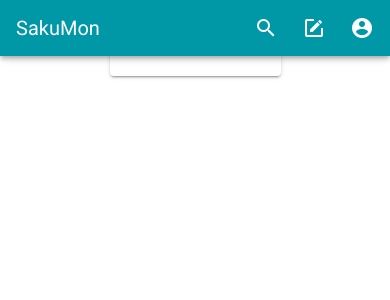
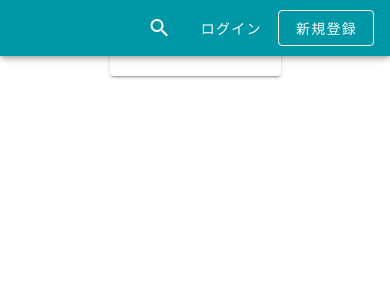
Before and after one commit to suzukey/portfolio-sakumon, a Nuxt app in the folder frontend/app/: page / in a window 390 px wide. Shown: the top 300 px of the page. Built offline with nearby package versions, Linux system fonts and the light colour scheme.

Commit message:
[change] レスポンシブヘッダー

```diff
--- a/frontend/app/components/Header.vue
+++ b/frontend/app/components/Header.vue
@@ -1,9 +1,12 @@
 <template>
   <v-app-bar app color="cyan darken-2" dark>
-    <v-toolbar-title>SakuMon</v-toolbar-title>
+    <v-toolbar-title class="d-none d-sm-flex">
+      SakuMon
+    </v-toolbar-title>
 
     <v-spacer />
 
+    <div v-if="isAuthenticated">
       <v-btn icon>
         <v-icon>mdi-magnify</v-icon>
       </v-btn>
@@ -17,5 +20,26 @@
           <v-icon dark>mdi-account-circle</v-icon>
         </v-avatar>
       </v-btn>
+    </div>
+    <div v-else>
+      <v-btn icon>
+        <v-icon>mdi-magnify</v-icon>
+      </v-btn>
+
+      <v-btn text>ログイン</v-btn>
+
+      <v-btn outlined>新規登録</v-btn>
+    </div>
   </v-app-bar>
 </template>
+
+<script lang="ts">
+import Vue from 'vue'
+export default Vue.extend({
+  computed: {
+    isAuthenticated () {
+      return Math.random() >= 0.5
+    }
+  }
+})
+</script>
```
Lines whose indentation alone changed are shown as unchanged.
